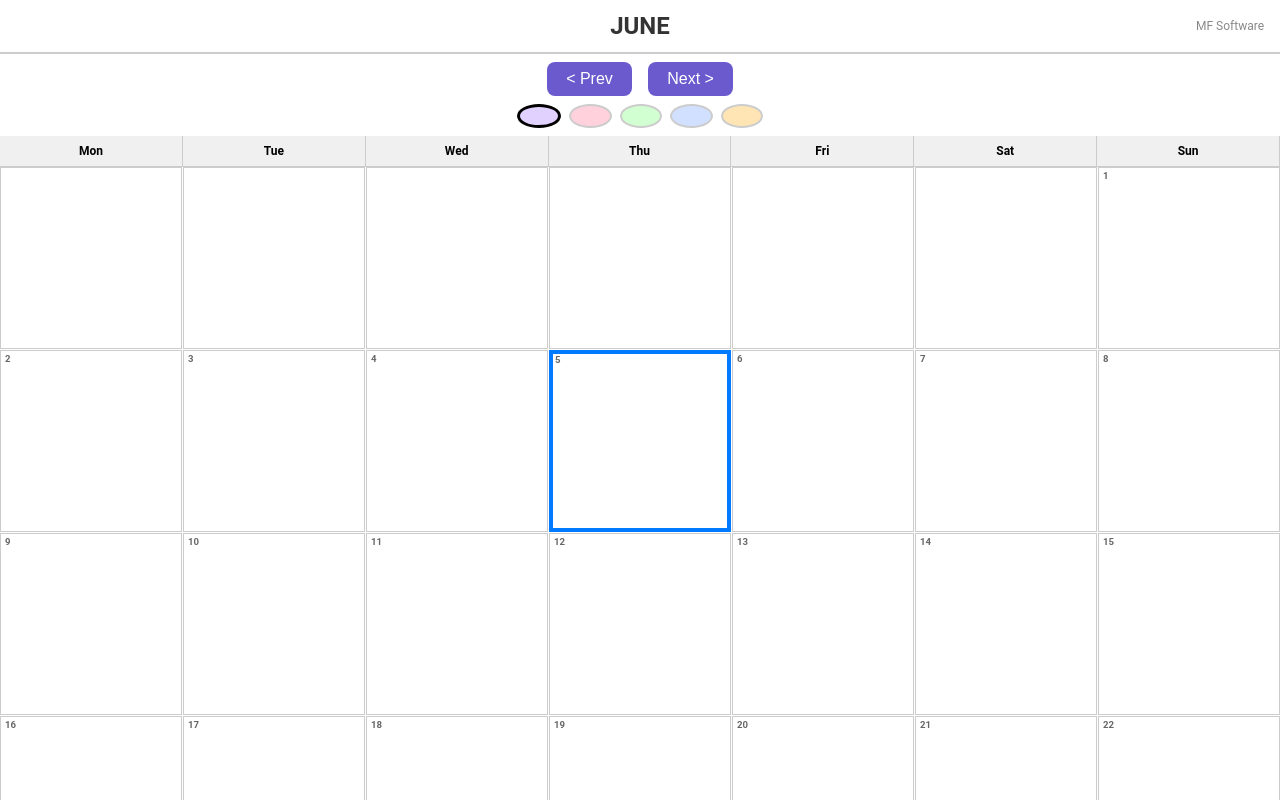
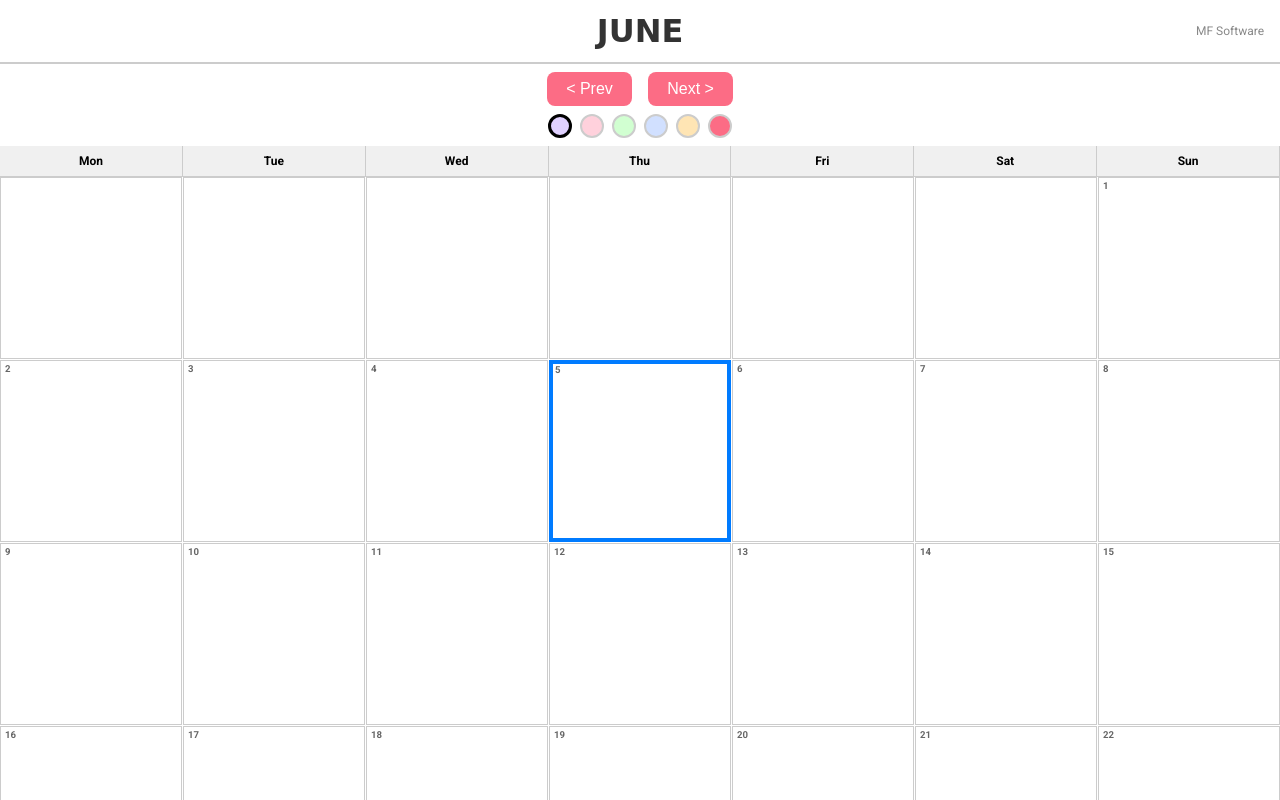
Before and after one commit to Micheal632333/planader-app, a plain HTML site: page index.html in a window 1280 px wide. Drawn offline with Linux system fonts and the light colour scheme.

Commit message:
Update index.html

```diff
--- a/index.html
+++ b/index.html
@@ -10,6 +10,7 @@
   <link rel="apple-touch-icon" sizes="256x256" href="images/icon-256.png">
   <link rel="apple-touch-icon" sizes="512x512" href="images/icon-512.png">
   <title>Planader - Calendar Planner</title>
+  <link href="https://fonts.googleapis.com/css2?family=Roboto:wght@400;500;700&display=swap" rel="stylesheet">
   <style>
     html, body {
       margin: 0;
@@ -40,6 +41,10 @@
       text-align: center;
       position: relative;
     }
+    #monthHeader {
+      font-family: 'Pacifico' , cursive;
+      font-size: 2rem;
+    }
 
     header .brand {
       position: absolute;
@@ -58,10 +63,10 @@
       padding: 0.5rem;
     }
 
-    .controls button, .color-picker button {
+    .controls button {
       padding: 0.5rem 1.2rem;
       font-size: 1rem;
-      background-color: #6a5acd;
+      background-color: #fc6c85;
       color: white;
       border: none;
       border-radius: 8px;
@@ -69,8 +74,8 @@
       transition: background-color 0.3s;
     }
 
-    .controls button:hover, .color-picker button:hover {
-      background-color: #5a4dcf;
+    .controls button:hover {
+      background-color: #e55a72;
     }
 
     .color-picker {
@@ -183,12 +188,13 @@
     <button style="background:#d1ffd1" onclick="selectColor('#d1ffd1')"></button>
     <button style="background:#d1e0ff" onclick="selectColor('#d1e0ff')"></button>
     <button style="background:#ffe5b4" onclick="selectColor('#ffe5b4')"></button>
+    <button style="background:#fc6c85" onclick="selectColor('#fc6c85')"></button>
   </div>
   <div class="weekday-labels">
     <div>Mon</div><div>Tue</div><div>Wed</div><div>Thu</div><div>Fri</div><div>Sat</div><div>Sun</div>
   </div>
   <div id="calendar"></div>
-  <footer>Version 1.1</footer>
+  <footer>Version 1.2</footer>
 
   <script>
     const calendar = document.getElementById('calendar');
```
